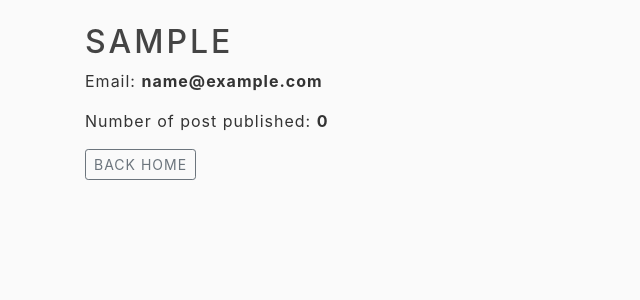
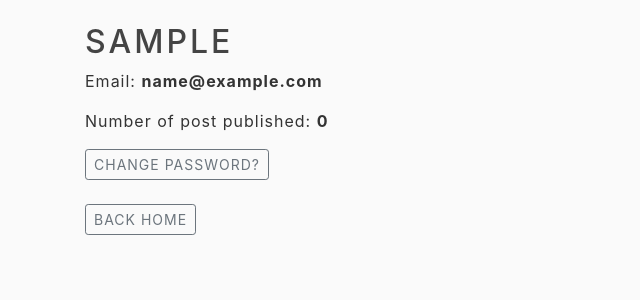
Before and after one commit to lijo-belardi/Progetto-Django-di-Lijo-Belardi, a Django app: page /users/1 in a window 1280 px wide. Shown: the part 57-357 px from the top of the page, without its empty margins (0-640 px from the left). Run offline with Django 3.2, Linux system fonts and the light colour scheme; the visitor is signed in with stand-in values (Sample User, id 1); data that the repository does not hold is empty; some libraries are stand-ins or nearby versions.

Commit message:
Added password change

```diff
--- a/socialDex/user/templates/user/profile.html
+++ b/socialDex/user/templates/user/profile.html
@@ -7,6 +7,7 @@
         <div class="card-content">
             <p>Email: <strong>{{ user.email }}</strong></p>
             <p>Number of post published: <strong>{{ number_of_posts }}</strong></p>
+            <a class="btn btn-sm btn-outline-secondary" href="{% url 'user:password-change' %}">Change password?</a><br><br>
             <a class="btn btn-sm btn-outline-secondary" href="{% url 'api:home' %}">Back Home</a>
         </div>
     </div>
--- a/socialDex/user/urls.py
+++ b/socialDex/user/urls.py
@@ -2,7 +2,6 @@
 
 from django.urls import path
 from . import views
-
 app_name = 'user'
 
 urlpatterns = [
@@ -11,4 +10,6 @@ urlpatterns = [
     path("logout/", views.logout_request, name="logout"),
     path('users/<int:id>', views.profile, name='profile'),
     path('ip_check/', views.ip_check_view, name='ip-check-view'),
+    path("password_change/", views.PasswordsChangeView.as_view(), name="password-change"),
+    path("password_success/", views.password_success, name="password-success"),
 ]
--- a/socialDex/user/views.py
+++ b/socialDex/user/views.py
@@ -2,11 +2,13 @@ from django.shortcuts import render, redirect
 from .forms import NewUserForm
 from django.contrib.auth import login, authenticate, logout
 from django.contrib import messages
-from django.contrib.auth.forms import AuthenticationForm
+from django.contrib.auth.forms import AuthenticationForm, PasswordChangeForm
+from django.contrib.auth.views import PasswordChangeView
 from django.contrib.auth.decorators import login_required
 from .models import UserInfo
 from django.utils import timezone
 from api.models import Post
+from django.urls import reverse_lazy
 from django.db.models import Count
 
 
@@ -84,3 +86,11 @@ def profile(request, id):
 def ip_check_view(request):
     context = {}
     return render(request, 'user/ip_check.html', context)
+
+class PasswordsChangeView(PasswordChangeView):
+	form_class = PasswordChangeForm
+	template_name = "registration/password_change.html"
+	success_url = reverse_lazy("user:password-success")
+
+def password_success(request):
+	return render(request, "registration/password_success.html", {})
```
Also changed, not shown: socialDex/user/templates/registration/password_change.html (added, +20 -0 lines), socialDex/user/templates/registration/password_success.html (added, +9 -0 lines).
